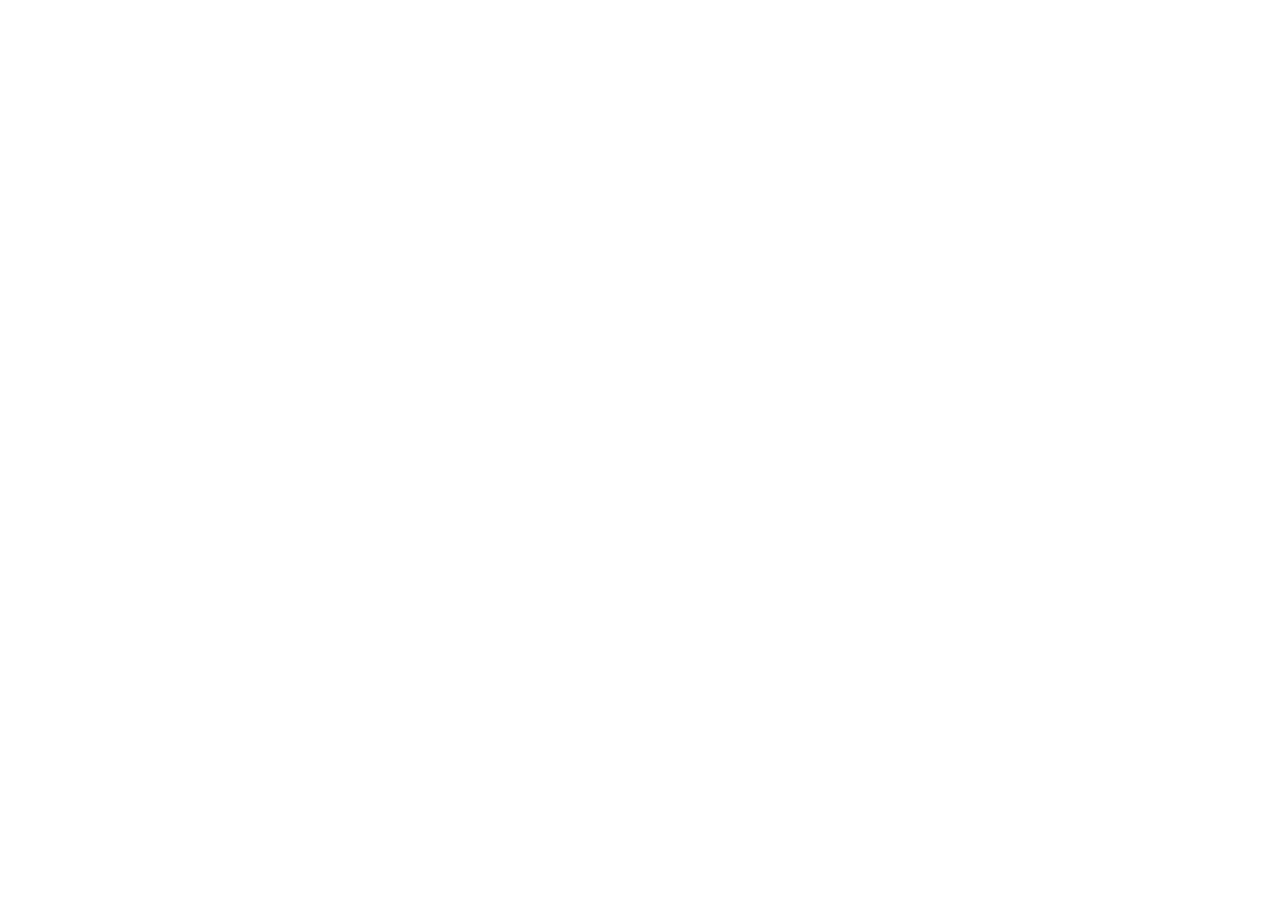
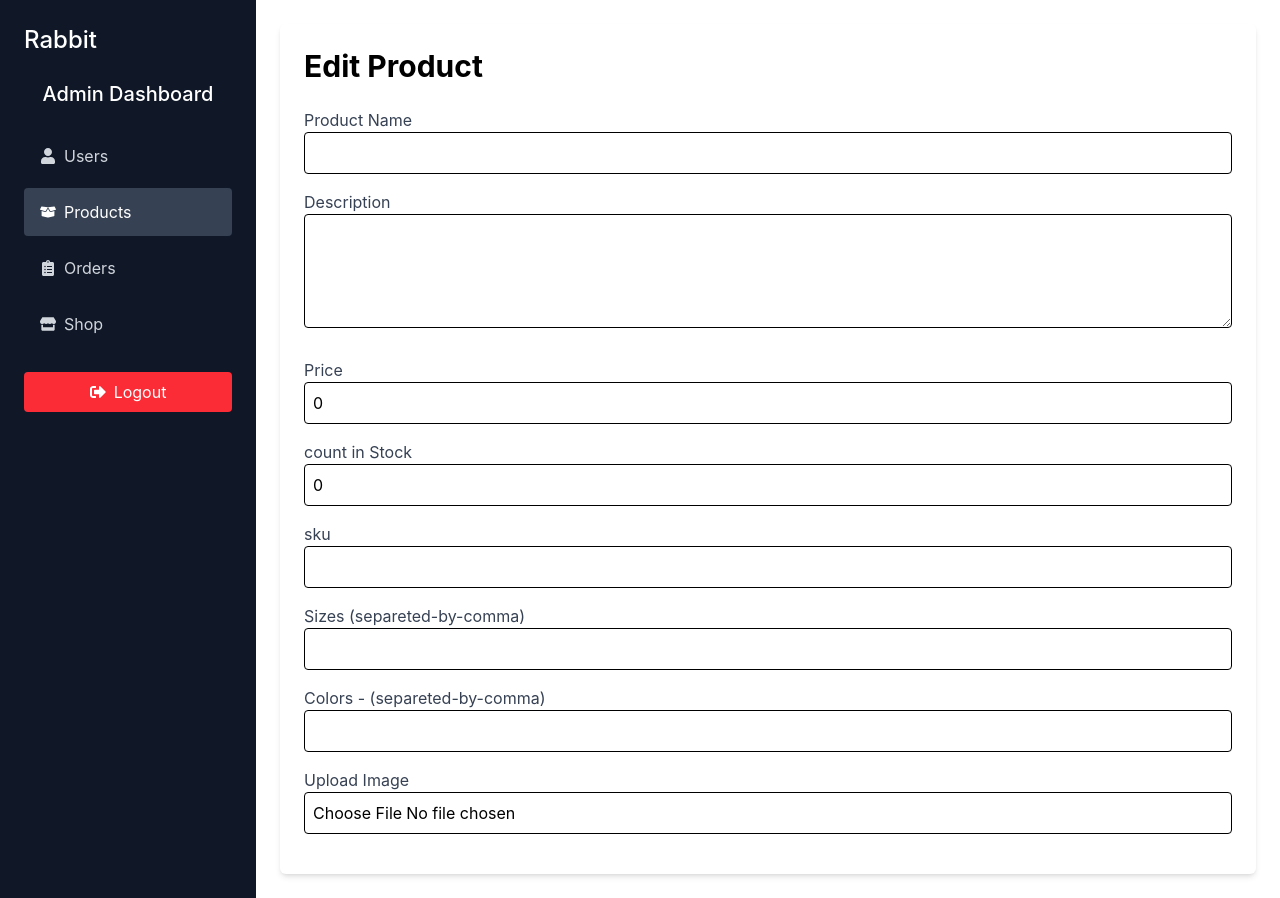
Before and after one commit to MadisoMelese/Rabbit-Collection, a React (Vite) app in the folder frontend/: page /admin/products/1/edit in a window 1280 px wide. Before the commit this address had no page. Before the commit the page ends 800 px from the top, so only its background shows below. Built offline with nearby package versions, Linux system fonts and the light colour scheme.

Commit message:
product edit page added under admin page

```diff
--- a/frontend/src/App.jsx
+++ b/frontend/src/App.jsx
@@ -15,6 +15,7 @@
 import AdminHomePage from "./pages/AdminHomePage";
 import UserManagement from "./components/Admin/UserManagement";
 import ProdictManagement from "./components/Admin/ProdictManagement";
+import EditProductPage from "./components/Admin/EditProductPage";
 
 const App = () => {
   return (
@@ -39,6 +40,7 @@
           <Route index element={<AdminHomePage />} />
           <Route path="users" element={<UserManagement />} />
           <Route path="products" element={<ProdictManagement />} />
+          <Route path="products/:id/edit" element={<EditProductPage />} />
         </Route>
       </Routes>
     </BrowserRouter>
--- /dev/null
+++ b/frontend/src/components/Admin/EditProductPage.jsx
@@ -0,0 +1,139 @@
+import { useState } from "react";
+import FormInput from "./FormInput";
+
+const EditProductPage = () => {
+  const [productData, setProductData] = useState({
+    name: "",
+    description: "",
+    price: 0,
+    countInStock: 0,
+    sku: "",
+    category: "",
+    brand: "",
+    sizes: [],
+    colors: [],
+    collections: "",
+    material: "",
+    gender: "",
+    images: [
+      {
+        url: "https://picsum.photos/500/500?random=1",
+        altText: "Stylish Jackect",
+      },
+      {
+        url: "https://picsum.photos/500/500?random=2",
+        altText: "Stylish Jackect",
+      },
+      {
+        url: "https://picsum.photos/500/500?random=3",
+        altText: "Stylish Jackect",
+      },
+    ],
+  });
+
+  const handleChange = (e) => {
+    const { name, value } = e.target;
+    setProductData((prevData) => ({
+      ...prevData,
+      [name]: value,
+    }));
+  };
+
+  const handleImageUpload = async (e)=>{
+    const file = e.taget.files[0]
+    console.log(file)
+  }
+  return (
+    <div className="max-w-5xl mx-auto p-6 shadow-md rounded-md">
+      <h2 className="text-3xl font-bold mb-6">Edit Product</h2>
+
+      {/* form */}
+      <form>
+        {/* name */}
+        <FormInput
+          label="Product Name"
+          name="name"
+          value={productData.name}
+          onChange={handleChange}
+          type="text"
+        />
+
+        {/* Description */}
+        <div className="mb-6">
+          <label htmlFor="description" className="block text-gray-700">
+            Description
+          </label>
+          <textArea
+            name="description"
+            value={productData.description}
+            rows={4}
+            required
+            className="w-full p-2 border rounded"
+          ></textArea>
+        </div>
+
+           {/* Price range */}
+           <FormInput
+          label="Price"
+          name="price"
+          value={productData.price}
+          onChange={handleChange}
+          type="number"
+        />
+
+           {/*count is stock */}
+           <FormInput
+          label="count in Stock"
+          name="countInStock"
+          value={productData.countInStock}
+          onChange={handleChange}
+          type="number"
+        />
+
+           {/*SKU */}
+           <FormInput
+          label="sku"
+          name="sku"
+          value={productData.sku}
+          onChange={handleChange}
+          type="text"
+        />
+
+           {/*sizes */}
+           <FormInput
+          label="Sizes (separeted-by-comma)"
+          name="sizes"
+          value={productData.sizes.join(", ")}
+          onChange={(e)=>setProductData({
+            ...productData,
+            sizes: e.target.value.split(",").map((size)=>size.trim()),
+          })}
+          type="text"
+        />
+
+           {/*Colors */}
+           <FormInput
+          label="Colors - (separeted-by-comma)"
+          name="colors"
+          value={productData.colors.join(", ")}
+          onChange={(e)=>setProductData({
+            ...productData,
+            colors: e.target.value.split(",").map((color)=>color.trim()),
+          })}
+          type="text"
+        />
+
+      {/*Image upload  */}
+      <FormInput
+          label="Upload Image"
+          name="images"
+          value={productData.images.url}
+          onChange={handleImageUpload}
+          type="file"
+        />
+      </form>
+    </div>
+  );
+};
+
+export default EditProductPage;
--- a/frontend/src/components/Admin/ProdictManagement.jsx
+++ b/frontend/src/components/Admin/ProdictManagement.jsx
@@ -44,7 +44,7 @@
                 <td className="py-3 px-4">{product.sku}</td>
                 <td className="py-3 px-4">
                   <Link
-                  to={`/admin/products/${product._id}`}
+                  to={`/admin/products/${product._id}/edit`}
                   className="bg-yellow-500 text-white px-2 py-1 rounded mr-2 hover:bg-yellow-600">Edit</Link>
                   <button
                   onClick={()=>handleDelete(product._id)}
```
